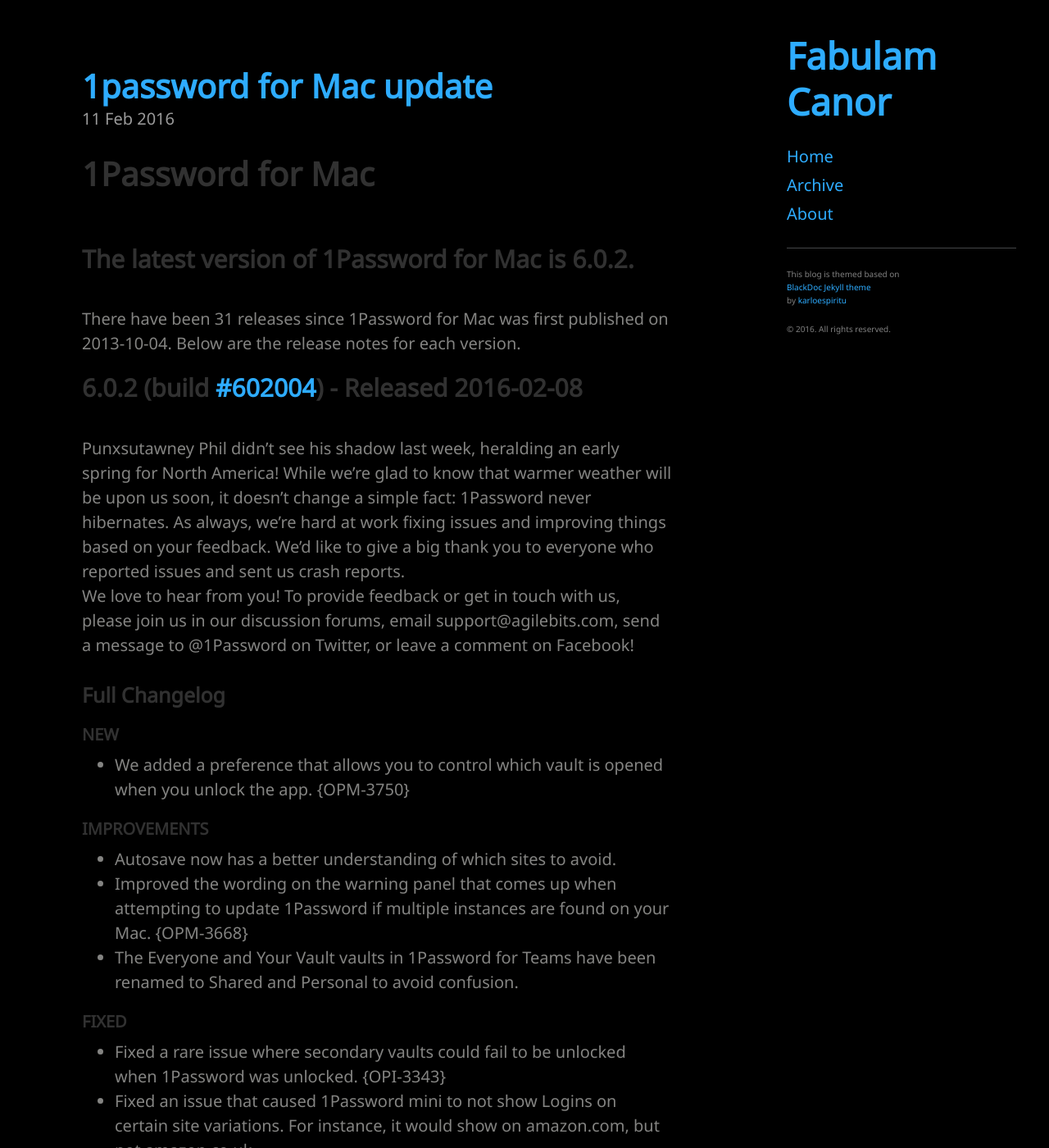
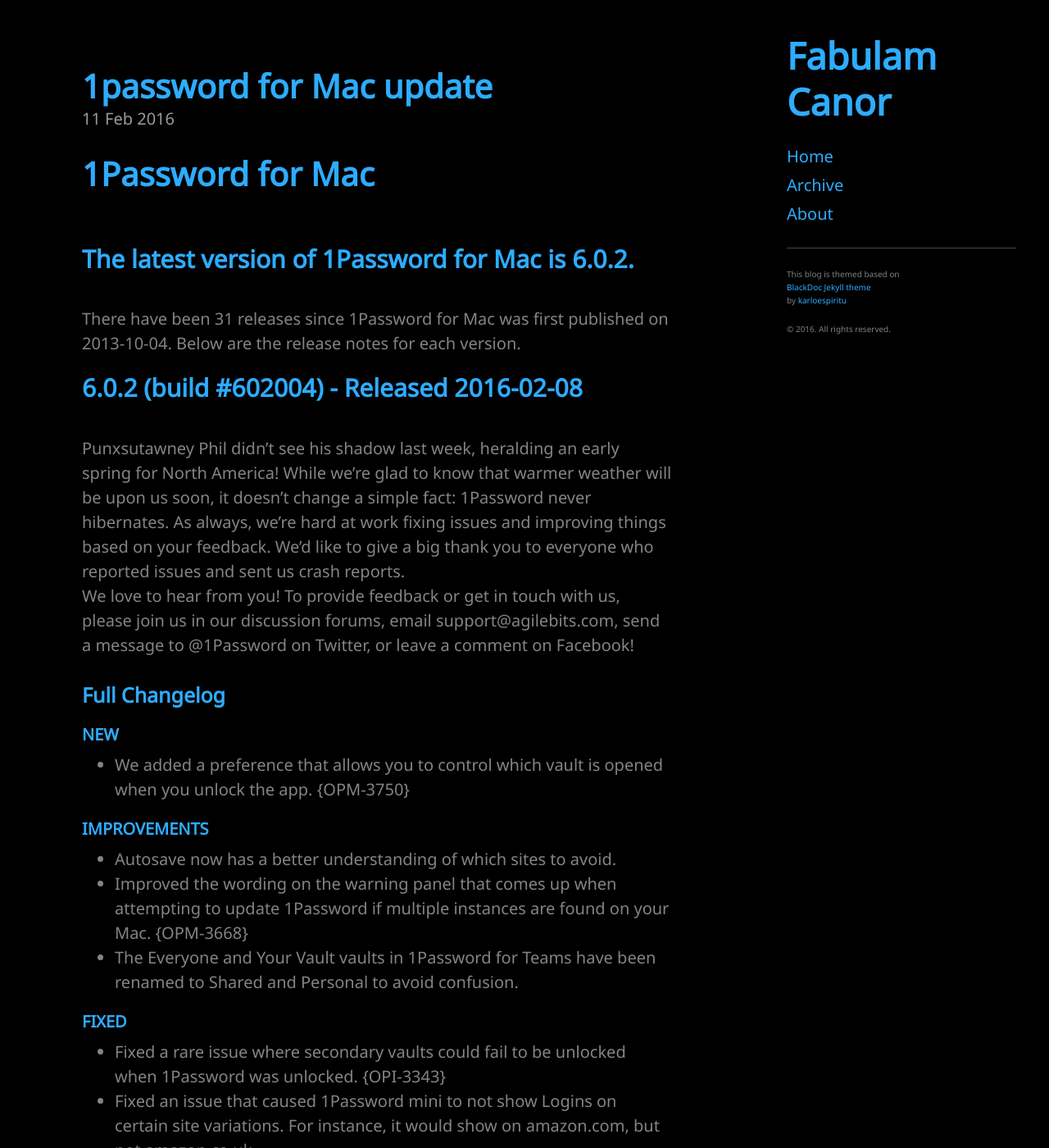
Before and after one commit to Canorus/canorus.github.io, a Jekyll site: the page built from _posts/2016-02-11-1password_6.0.2.md, in a window 1280 px wide and 1400 px high. Shown: the whole window at 82% size. Built offline with Jekyll 4.4.1, drawn with Linux system fonts in a browser that asks for light colours; comment, search, counter and statistics services are not loaded.

Commit message:
CSS modified

```diff
--- a/public/css/blackdoc.css
+++ b/public/css/blackdoc.css
@@ -42,7 +42,7 @@
 
 h1, h2, h3, h4, h5, h6 {
   font-family: 'Noto Sans','EB Garamond', sans-serif;
-  color: ##2EACFFz;
+  color: #2EACFF;
 }
 
 h1 a, h2 a, h3 a, h4 a, h5 a, h6 a {
```
